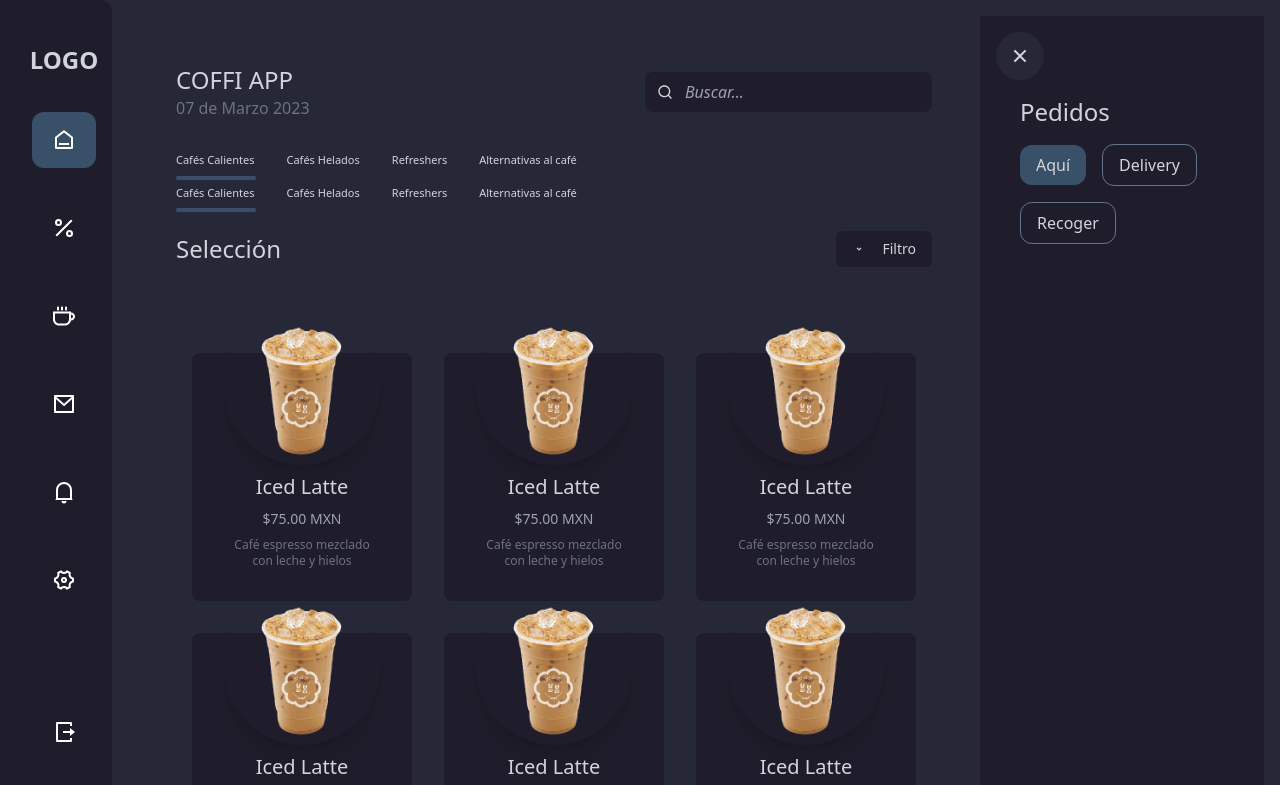
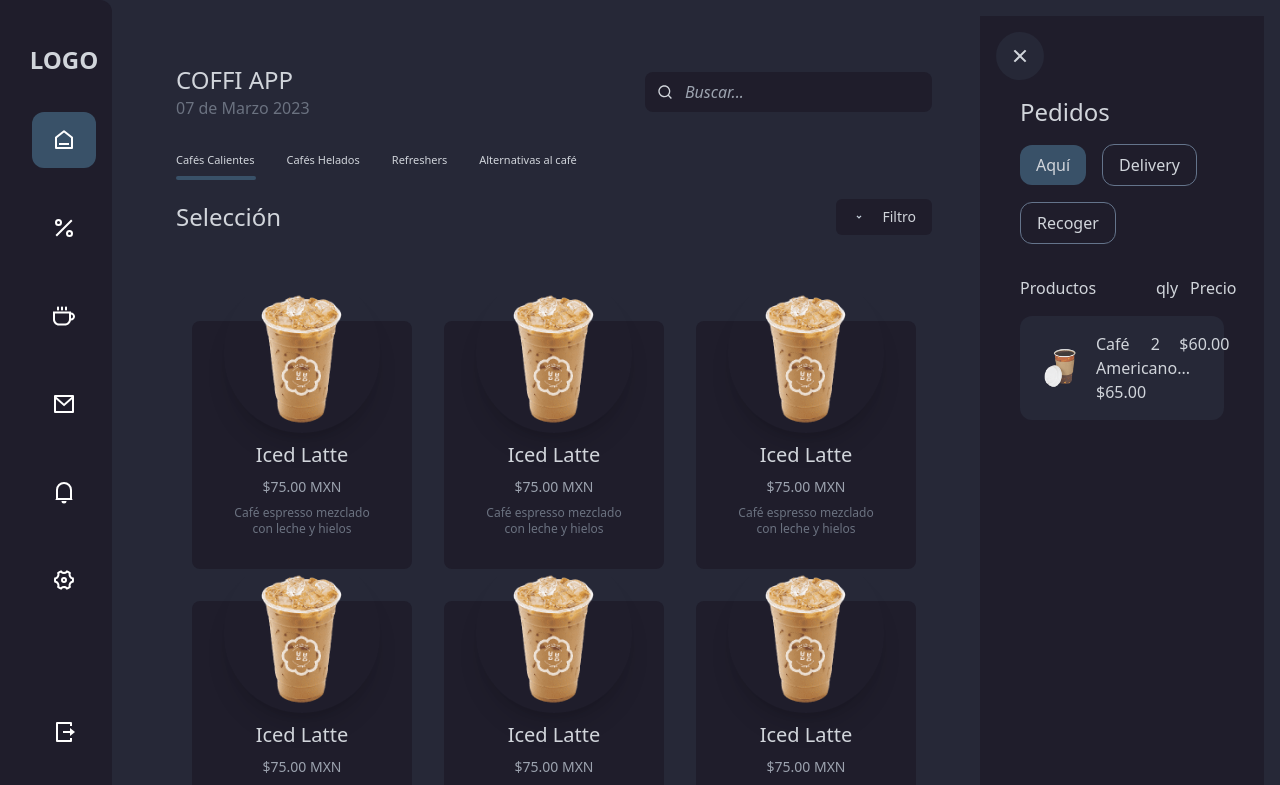
Before and after one commit to rolandoarellano69/Dashboard-react-twind, a React (Vite) app: page / in a window 1280 px wide. Shown: the top 785 px of the page. Built offline with nearby package versions, Linux system fonts and the light colour scheme.

Commit message:
update 0.1.8

```diff
--- a/src/components/shared/Car.jsx
+++ b/src/components/shared/Car.jsx
@@ -9,7 +9,7 @@ function Car() {
         <RiCloseLine className="text-2xl absolute left-4 top-4 p-3 box-content text-gray-300 bg-[#262837] rounded-full " />
 
         <h1 className='text-2xl my-4'> Pedidos</h1>
-        <div className=' text-m flex items-center  gap-4 flex-wrap'>
+        <div className=' text-m flex items-center  gap-4 flex-wrap mb-8'>
           <button className="bg-[#395168]  rounded-xl py-2 px-4"> Aquí
           </button>
           <button className="  rounded-xl py-2 px-4 border border-slate-500"> Delivery
@@ -17,6 +17,39 @@ function Car() {
           <button className="  rounded-xl py-2 px-4 border border-slate-500" > Recoger
           </button>
         </div>
+        {/*car*/}
+        <div>
+
+        <div className='grid grid-cols-6 mb-4'>
+          <h5 className='col-span-4'>Productos</h5>
+
+          <h5>qly</h5>
+
+          <h5>Precio</h5>
+
+        </div>
+          {/*product*/}
+          <div className='bg-[#262837] p-4 rounded-xl'>
+          <div className='grid grid-cols-6'>
+            <div className='flex items-center gap-3 col-span-4'>
+              <img src="coffe_2.png" alt="" className='w-12 h-12 object-cover' />
+              <div>
+              <h5>Café Americano... </h5>
+              <p>$65.00</p>
+              </div>
+            </div>
+            <div>
+
+              <span>2</span>
+            </div>
+            <div>
+              <span>$60.00</span>
+            </div>
+          </div>
+
+          </div>
+
+        </div>
       </div>
     </div>
   )
--- a/src/components/shared/Header.jsx
+++ b/src/components/shared/Header.jsx
@@ -25,7 +25,6 @@ function Header() {
       </div>
       {/*Tabs*/}
       <Tabs />
-      <Tabs />
     </header>
 
 
```
